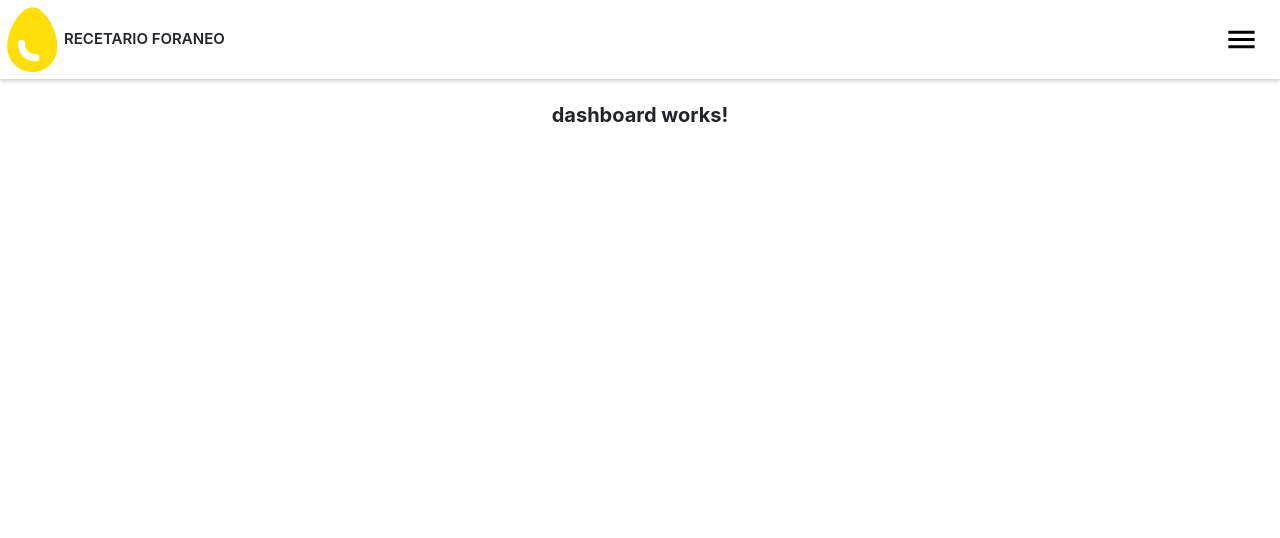
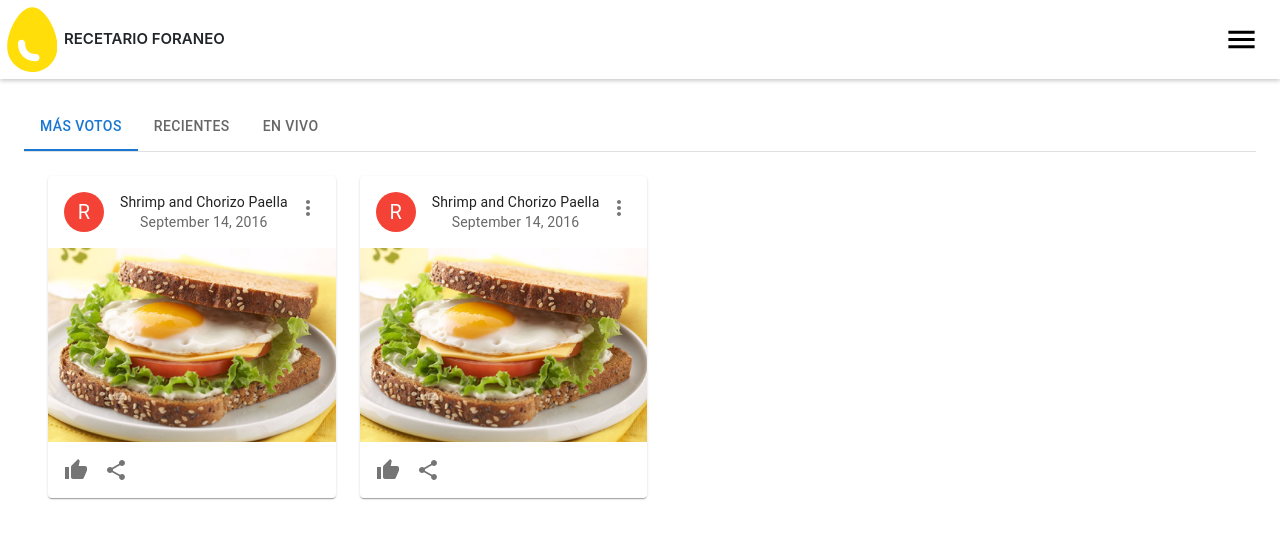
Before and after one commit to rcastrejon/recipes-forum, a React (Vite) app in the folder web/: page / in a window 1280 px wide. Shown: the top 538 px of the page. Built offline with nearby package versions, Linux system fonts and the light colour scheme; a web font is replaced by a local one.

Commit message:
feat: most voted works

```diff
--- a/web/src/components/Dashboard.tsx
+++ b/web/src/components/Dashboard.tsx
@@ -1,9 +1,73 @@
+import * as React from 'react';
+import Tabs from '@mui/material/Tabs';
+import Tab from '@mui/material/Tab';
+import Typography from '@mui/material/Typography';
+import Box from '@mui/material/Box';
+import { MostVoted } from './recipes/MostVoted';
+
+interface TabPanelProps {
+  children?: React.ReactNode;
+  index: number;
+  value: number;
+}
+
+function TabPanel(props: TabPanelProps) {
+  const { children, value, index, ...other } = props;
+
+  return (
+    <div
+      role="tabpanel"
+      hidden={value !== index}
+      id={`simple-tabpanel-${index}`}
+      aria-labelledby={`simple-tab-${index}`}
+      {...other}
+    >
+      {value === index && (
+        <Box sx={{ p: 3 }}>
+          <Typography component={'div'}>{children}</Typography>
+        </Box>
+      )}
+    </div>
+  );
+}
+
+function a11yProps(index: number) {
+  return {
+    id: `simple-tab-${index}`,
+    'aria-controls': `simple-tabpanel-${index}`,
+  };
+}
 export const Dashboard = () => {
-    console.log('Dashboard');
+    const [value, setValue] = React.useState(0);
+
+  const handleChange = (event: React.SyntheticEvent, newValue: number) => {
+    setValue(newValue);
+  };
 
     return (
         <>
-            <h1>dashboard works!</h1>
+            <Box sx={{ width: '100%' }}>
+      <Box sx={{ borderBottom: 1, borderColor: 'divider' }}>
+        <Tabs value={value} onChange={handleChange} aria-label="basic tabs example">
+          <Tab label="Más Votos" {...a11yProps(0)} />
+          <Tab label="Recientes" {...a11yProps(1)} />
+          <Tab label="En Vivo" {...a11yProps(2)} />
+        </Tabs>
+      </Box>
+      <TabPanel value={value} index={0}>
+        <div className='d-flex flex-wrap'>
+            <MostVoted/>
+        </div>
+      </TabPanel>
+      <TabPanel value={value} index={1}>
+        Item Two
+      </TabPanel>
+      <TabPanel value={value} index={2}>
+        Item Three
+      </TabPanel>
+    </Box>
+
+
         </>
     )
 }
--- a/web/src/components/Navbar.tsx
+++ b/web/src/components/Navbar.tsx
@@ -38,10 +38,10 @@ export const Navbar = () => {
         >
           <List>
             {['Ver Perfil', 'Mis Recetas', 'Favoritos'].map((text, index) => (
-              <a href={routes[index]} className='drawerLinks'>
+              <a href={routes[index]} className='drawerLinks' key={index}>
                 <ListItem key={text} disablePadding>
-                    <ListItemButton>
-                        <ListItemIcon>
+                    <ListItemButton >
+                        <ListItemIcon >
                             {index == 0 && <AccountCircleIcon />}
                             {index == 1 && <AccountBalanceWalletIcon />}
                             {index == 2 && <StarIcon />}
@@ -55,13 +55,13 @@ export const Navbar = () => {
           <Divider />
             <List>
                 {['Log out'].map((text, index) => (
-                <a href='/login' className='drawerLinks'>
+                <a href='/login' className='drawerLinks' key={index}>
                     <ListItem key={text} disablePadding>
-                        <ListItemButton >
+                        <ListItemButton>
                             <ListItemIcon>
-                                {index == 0 && <LogoutIcon /> }
+                                {index == 0 && <LogoutIcon/> }
                             </ListItemIcon>
-                            <ListItemText primary={text} />
+                            <ListItemText primary={text}/>
                         </ListItemButton>
                     </ListItem>
                 </a>
--- /dev/null
+++ b/web/src/components/recipes/CustomCard.tsx
@@ -0,0 +1,76 @@
+import * as React from 'react';
+import { styled } from '@mui/material/styles';
+import Card from '@mui/material/Card';
+import CardHeader from '@mui/material/CardHeader';
+import CardMedia from '@mui/material/CardMedia';
+import CardActions from '@mui/material/CardActions';
+import Avatar from '@mui/material/Avatar';
+import IconButton, { IconButtonProps } from '@mui/material/IconButton';
+import { red } from '@mui/material/colors';
+import ShareIcon from '@mui/icons-material/Share';
+import MoreVertIcon from '@mui/icons-material/MoreVert';
+import ThumbUpIcon from '@mui/icons-material/ThumbUp';
+
+interface ExpandMoreProps extends IconButtonProps {
+  expand: boolean;
+}
+
+const ExpandMore = styled((props: ExpandMoreProps) => {
+  const { expand, ...other } = props;
+  return <IconButton {...other} />;
+})(({ theme, expand }) => ({
+  transform: !expand ? 'rotate(0deg)' : 'rotate(180deg)',
+  marginLeft: 'auto',
+  transition: theme.transitions.create('transform', {
+    duration: theme.transitions.duration.shortest,
+  }),
+}));
+
+export const RecipeReviewCard: React.FC<any> = ({recipe}) => {
+  const [expanded, setExpanded] = React.useState(false);
+  console.log('recipe');
+
+  const handleExpandClick = () => {
+    setExpanded(!expanded);
+  };
+
+  return (
+    <Card sx={{ maxWidth: 345 }}>
+      <CardHeader
+        avatar={
+          <Avatar sx={{ bgcolor: red[500] }} aria-label="recipe">
+            R
+          </Avatar>
+        }
+        action={
+          <IconButton aria-label="settings">
+            <MoreVertIcon />
+          </IconButton>
+        }
+        title="Shrimp and Chorizo Paella"
+        subheader="September 14, 2016"
+      />
+      <CardMedia
+        component="img"
+        height="194"
+        image={recipe.thumbnail_url}
+        alt="Paella dish"
+      />
+      <CardActions disableSpacing>
+        <IconButton aria-label="add to favorites">
+          <ThumbUpIcon />
+        </IconButton>
+        <IconButton aria-label="share">
+          <ShareIcon />
+        </IconButton>
+        <ExpandMore
+          expand={expanded}
+          onClick={handleExpandClick}
+          aria-expanded={expanded}
+          aria-label="show more"
+        >
+        </ExpandMore>
+      </CardActions>
+    </Card>
+  );
+}
--- /dev/null
+++ b/web/src/components/recipes/MostVoted.tsx
@@ -0,0 +1,31 @@
+import { useEffect, useState } from "react"
+import { mostVotedCards } from "../../placeHolders/DashboardCards";
+import { Recipe } from "../../interfaces/Recipe";
+import {RecipeReviewCard} from "./CustomCard";
+import Grid from '@mui/material/Unstable_Grid2';
+
+export const MostVoted= () => {
+    const [recipes, setRecipes] = useState<Recipe[]>([]);
+
+    useEffect(()=>{
+        fetchMostVoted();
+    })
+
+    function fetchMostVoted(){
+        setRecipes(mostVotedCards);
+    }
+
+
+    return(
+        <Grid container rowSpacing={4} columnSpacing={{ xs: 1, sm: 2, md: 3 }}>
+            {
+                recipes.map(
+                    ( _item, _index ) => ( // Note: single line expression, so impilicit;y return our ItemComponent
+                    <Grid >
+                        <RecipeReviewCard recipe={_item} key={_index}/>
+                    </Grid>
+                ) )
+            }
+        </Grid>
+    )
+}
--- /dev/null
+++ b/web/src/interfaces/Recipe.ts
@@ -0,0 +1,12 @@
+import { User } from "./User";
+
+export class Recipe{
+    id: string = "";
+    title: string = "";
+    created_at: string = "";
+    updated_at: string = "";
+    created_by: User = new User();
+    likes_count: number = 0;
+    thumbnail_url: string = "";
+    liked: boolean = false;
+}
--- /dev/null
+++ b/web/src/interfaces/User.ts
@@ -0,0 +1,4 @@
+export class User{
+    username: string = "";
+    display_name: string = "";
+}
--- /dev/null
+++ b/web/src/placeHolders/DashboardCards.ts
@@ -0,0 +1,28 @@
+export const mostVotedCards = [
+    {
+      "created_at": "2022-10-26T21:08:34.755Z",
+      "updated_at": "2022-10-26T21:08:34.755Z",
+      "id": "3fa85f64-5717-4562-b3fc-2c963f66afa6",
+      "title": "Sanwich delcioso",
+      "created_by": {
+        "username": "John Doe",
+        "display_name": "John"
+      },
+      "likes_count": 3,
+      "thumbnail_url": "./sandwichImage.png",
+      "liked": true
+    },
+    {
+      "created_at": "2022-10-26T21:08:34.755Z",
+      "updated_at": "2022-10-26T21:08:34.755Z",
+      "id": "3fa85f64-5717-4562-b3fc-2c963f66afa6",
+      "title": "Sandwich",
+      "created_by": {
+        "username": "Jane Doe",
+        "display_name": "Jane"
+      },
+      "likes_count": 4,
+      "thumbnail_url": "./sandwichImage.png",
+      "liked": true
+    }
+]
```
Also changed, not shown: web/public/sandwichImage.png (added).
